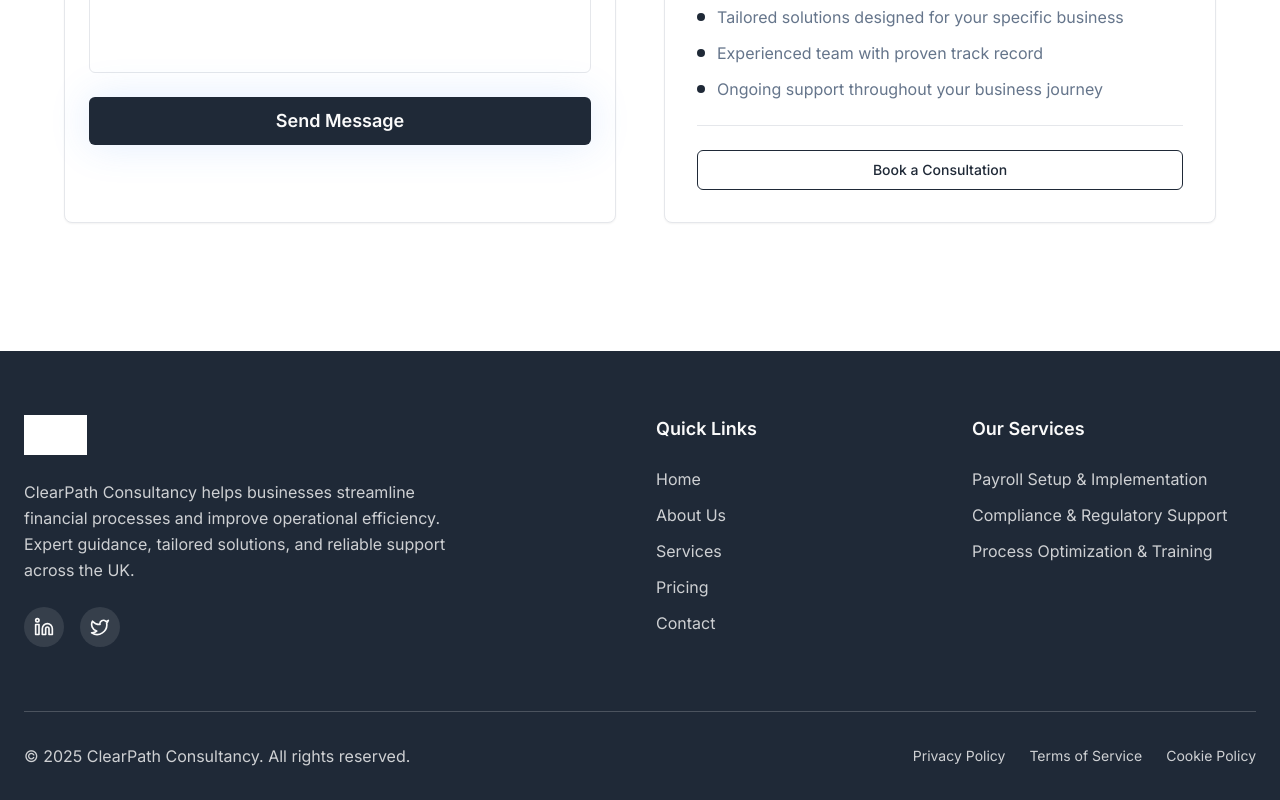
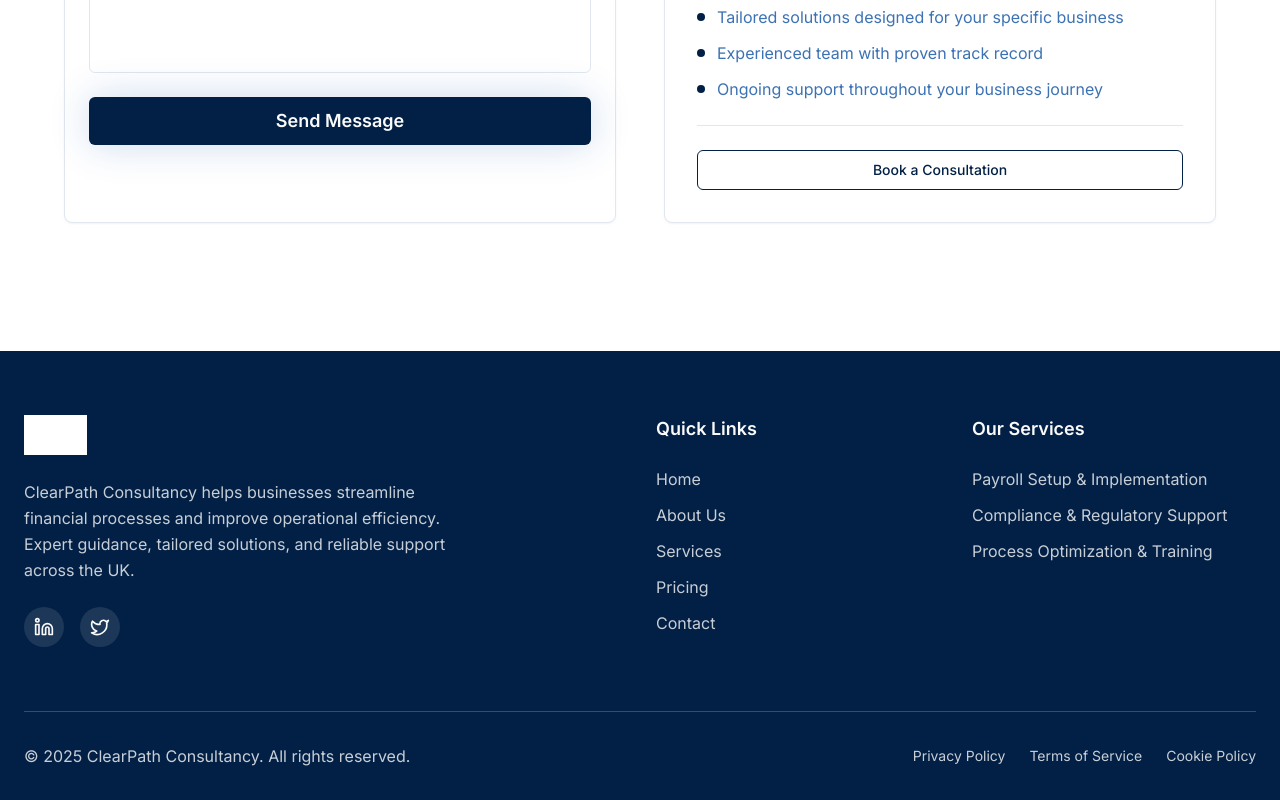
Before and after one commit to ben656/clearpath-pathfinder-site, a React (Vite) app: page / in a window 1280 px wide. Shown: the part 5104-5904 px from the top of the page. Built offline with nearby package versions, Linux system fonts and the light colour scheme.

Commit message:
Refine website theme and logo
Update website to better match the overall theme and logo.

```diff
--- a/src/index.css
+++ b/src/index.css
@@ -9,39 +9,39 @@ All colors MUST be HSL.
 @layer base {
   :root {
     --background: 0 0% 100%;
-    --foreground: 215 28% 17%;
+    --foreground: 213 94% 14%;
 
     --card: 0 0% 100%;
-    --card-foreground: 215 28% 17%;
+    --card-foreground: 213 94% 14%;
 
     --popover: 0 0% 100%;
-    --popover-foreground: 215 28% 17%;
+    --popover-foreground: 213 94% 14%;
 
-    --primary: 215 28% 17%;
+    --primary: 213 94% 14%;
     --primary-foreground: 0 0% 98%;
 
-    --secondary: 220 14% 96%;
-    --secondary-foreground: 215 28% 17%;
+    --secondary: 213 32% 96%;
+    --secondary-foreground: 213 94% 14%;
 
-    --muted: 220 14% 96%;
-    --muted-foreground: 215 16% 47%;
+    --muted: 213 32% 96%;
+    --muted-foreground: 213 50% 47%;
 
-    --accent: 220 14% 96%;
-    --accent-foreground: 215 28% 17%;
+    --accent: 213 32% 96%;
+    --accent-foreground: 213 94% 14%;
 
     --destructive: 0 84% 60%;
     --destructive-foreground: 0 0% 98%;
 
-    --border: 220 13% 91%;
-    --input: 220 13% 91%;
-    --ring: 215 28% 17%;
+    --border: 213 32% 91%;
+    --input: 213 32% 91%;
+    --ring: 213 94% 14%;
 
-    /* Custom design tokens */
-    --primary-glow: 217 91% 60%;
+    /* Custom design tokens - matching logo navy blue */
+    --primary-glow: 213 94% 35%;
     --gradient-primary: linear-gradient(135deg, hsl(var(--primary)), hsl(var(--primary-glow)));
-    --gradient-subtle: linear-gradient(180deg, hsl(0 0% 100%), hsl(220 14% 98%));
-    --shadow-elegant: 0 10px 30px -10px hsl(var(--primary) / 0.1);
-    --shadow-glow: 0 0 40px hsl(var(--primary-glow) / 0.15);
+    --gradient-subtle: linear-gradient(180deg, hsl(0 0% 100%), hsl(213 32% 98%));
+    --shadow-elegant: 0 10px 30px -10px hsl(var(--primary) / 0.15);
+    --shadow-glow: 0 0 40px hsl(var(--primary-glow) / 0.2);
     --transition-smooth: all 0.3s cubic-bezier(0.4, 0, 0.2, 1);
 
     --radius: 0.5rem;
@@ -64,33 +64,33 @@ All colors MUST be HSL.
   }
 
   .dark {
-    --background: 215 28% 17%;
+    --background: 213 94% 14%;
     --foreground: 0 0% 98%;
 
-    --card: 215 28% 17%;
+    --card: 213 94% 14%;
     --card-foreground: 0 0% 98%;
 
-    --popover: 215 28% 17%;
+    --popover: 213 94% 14%;
     --popover-foreground: 0 0% 98%;
 
     --primary: 0 0% 98%;
-    --primary-foreground: 215 28% 17%;
+    --primary-foreground: 213 94% 14%;
 
-    --secondary: 215 25% 22%;
+    --secondary: 213 50% 22%;
     --secondary-foreground: 0 0% 98%;
 
-    --muted: 215 25% 22%;
-    --muted-foreground: 215 16% 65%;
+    --muted: 213 50% 22%;
+    --muted-foreground: 213 32% 65%;
 
-    --accent: 215 25% 22%;
+    --accent: 213 50% 22%;
     --accent-foreground: 0 0% 98%;
 
     --destructive: 0 63% 31%;
     --destructive-foreground: 0 0% 98%;
 
-    --border: 215 25% 22%;
-    --input: 215 25% 22%;
-    --ring: 217 91% 60%;
+    --border: 213 50% 22%;
+    --input: 213 50% 22%;
+    --ring: 213 94% 35%;
     --sidebar-background: 240 5.9% 10%;
     --sidebar-foreground: 240 4.8% 95.9%;
     --sidebar-primary: 224.3 76.3% 48%;
```
